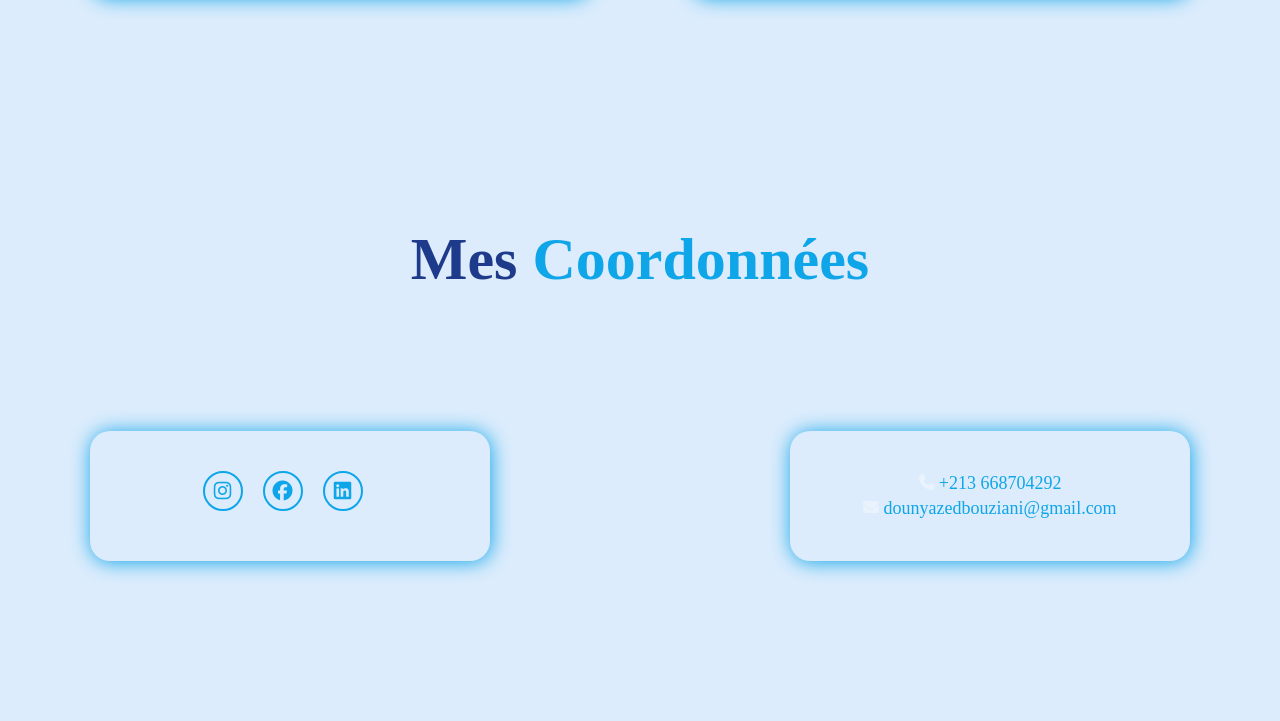
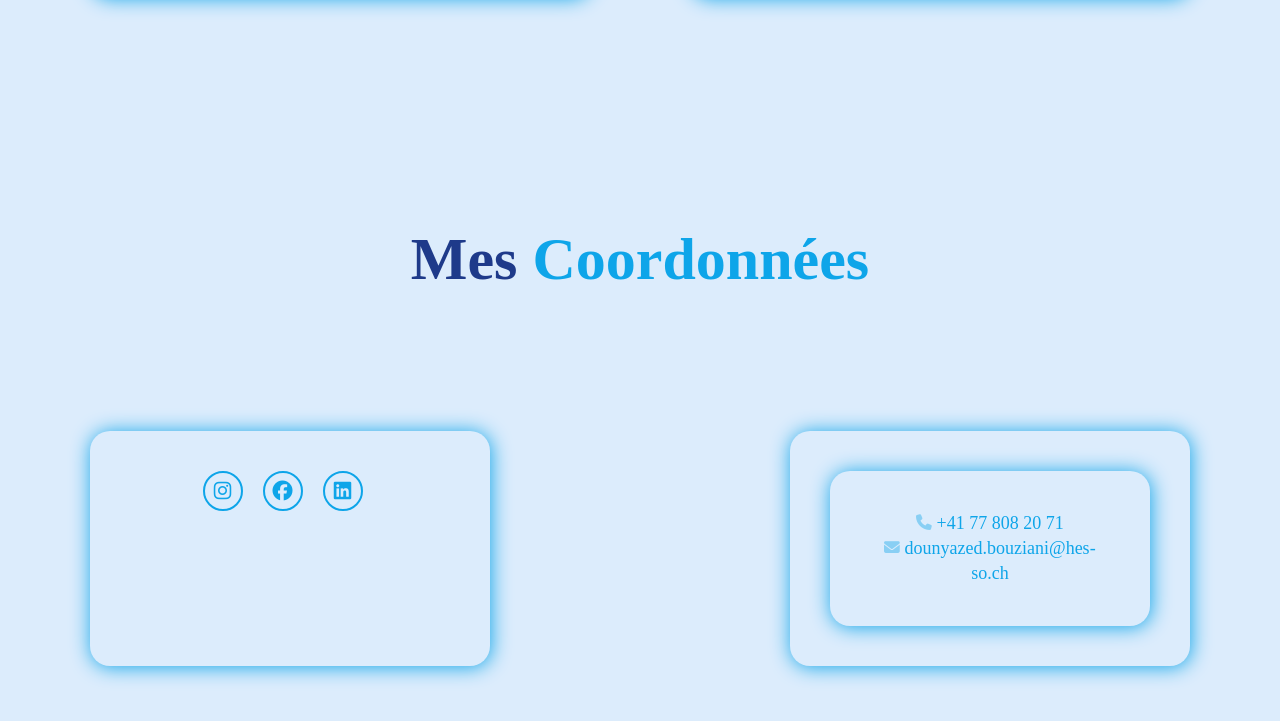
Before and after one commit to dounya19/dounyazed, a plain HTML site: page index.html in a window 1280 px wide. Shown: the part 2800-3521 px from the top of the page. Drawn offline with Linux system fonts and the light colour scheme.

Commit message:
Update index.html

```diff
--- a/index.html
+++ b/index.html
@@ -257,16 +257,16 @@
 
             </div>
             <div class="contactinfo">
+               <div class="contactinfo">
                 <div>
-                   <a href="a"> <i class="fa-solid fa-phone fa-beat-fade fa-sm "style="color: #ffffff;"></i> +213 668704292 </a>
+                   <a href="a"> <i class="fa-solid fa-phone fa-beat-fade fa-sm "style="color: #0EA5E9;"></i> +41 77 808 20 71 </a>
 
                 </div>
                 <div>
-                   <a href="a"><i class="fa-solid fa-envelope fa-beat-fade fa-sm" style="color: #ffffff;" ></i> dounyazedbouziani@gmail.com </a>
+                   <a href="a"><i class="fa-solid fa-envelope fa-beat-fade fa-sm" style="color: #0EA5E9;" ></i> dounyazed.bouziani@hes-so.ch </a>
                 </div>
 
             </div>
-
 
         </div>
     </div>
```
